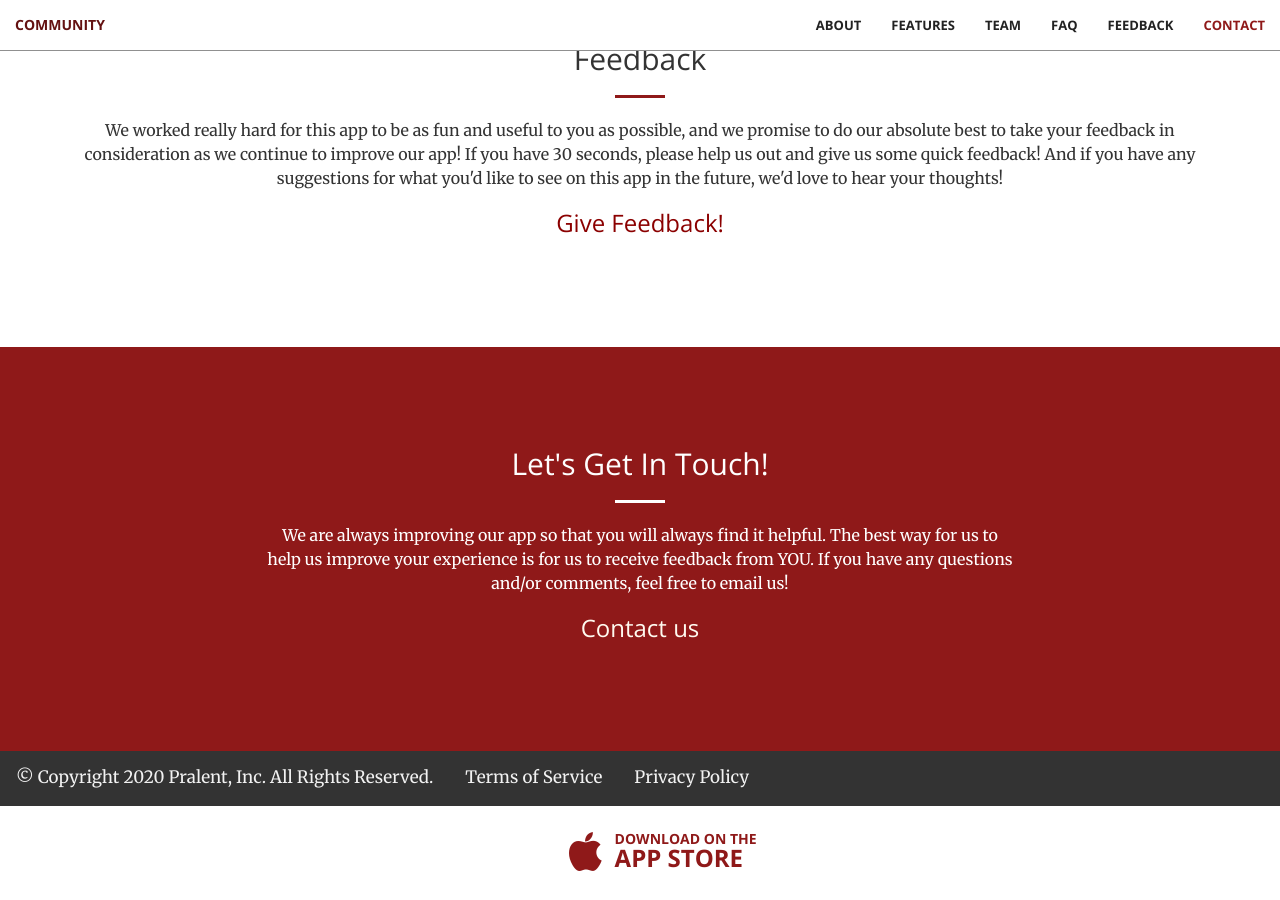
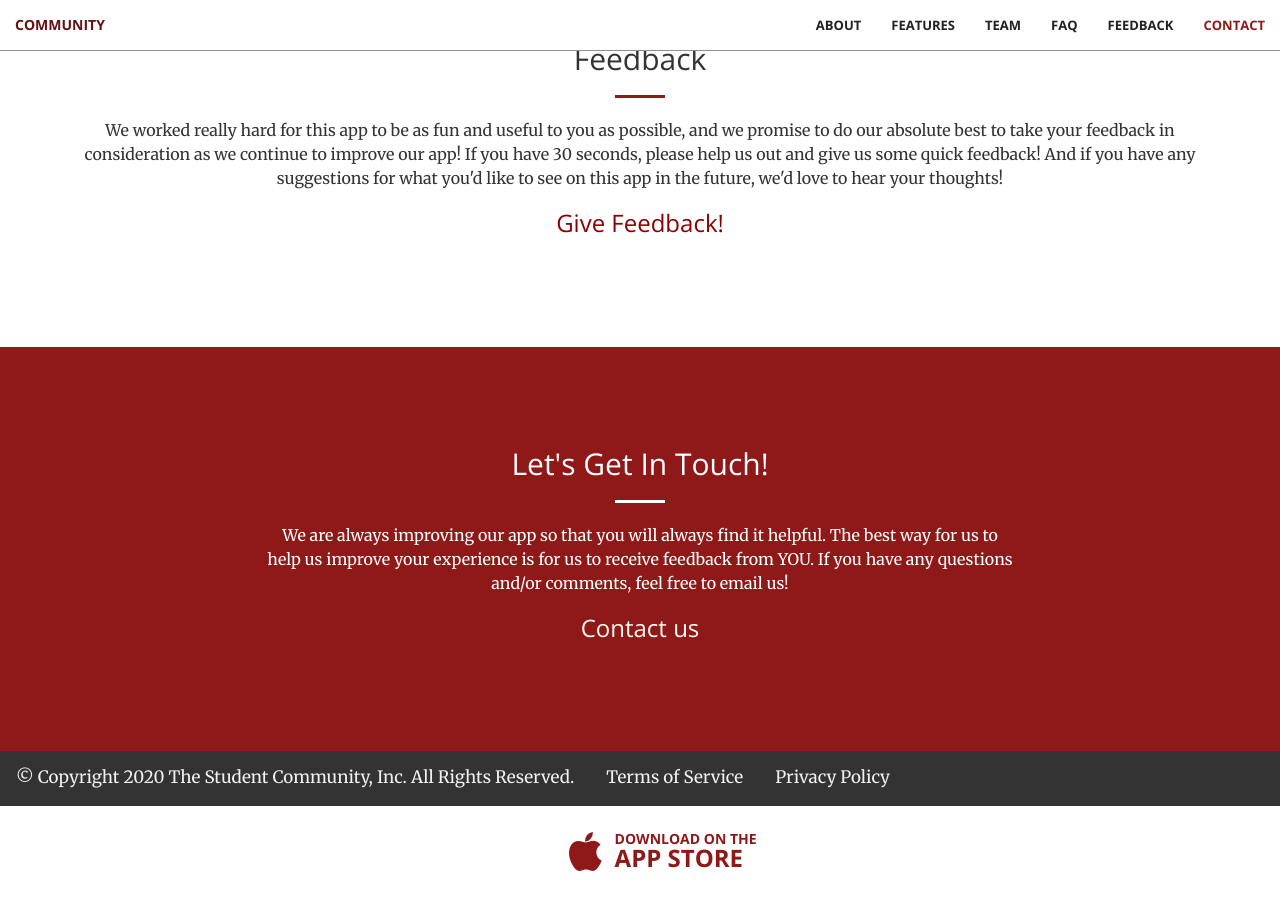
Before and after one commit to zanarellinina/communitywebsite, a Jekyll site: the page built from index.html, in a window 1280 px wide and 900 px high, scrolled down 4386 px. Built offline with Jekyll 4.4.1, drawn with Linux system fonts in a browser that asks for light colours.

Commit message:
copyright fix

```diff
--- a/_includes/contact.html
+++ b/_includes/contact.html
@@ -13,7 +13,7 @@
     </div>
 </section>
 <div class="terms" id="download">
-    <a>© Copyright 2020 Pralent, Inc. All Rights Reserved.</a>
+    <a>© Copyright 2020 The Student Community, Inc. All Rights Reserved.</a>
     <a href="https://thecollegecommunity.com/TermsOfService.pdf?fbclid=IwAR3nw9CKYkgW--Nzso3nQx4g1BHyQart0dJgiCk6FIM3vDT1rCcZbKNQr2w">Terms of Service</a>
     <a href="https://thecollegecommunity.com/PrivacyPolicy.pdf?fbclid=IwAR3nw9CKYkgW--Nzso3nQx4g1BHyQart0dJgiCk6FIM3vDT1rCcZbKNQr2w">Privacy Policy</a>
   </div>
```
